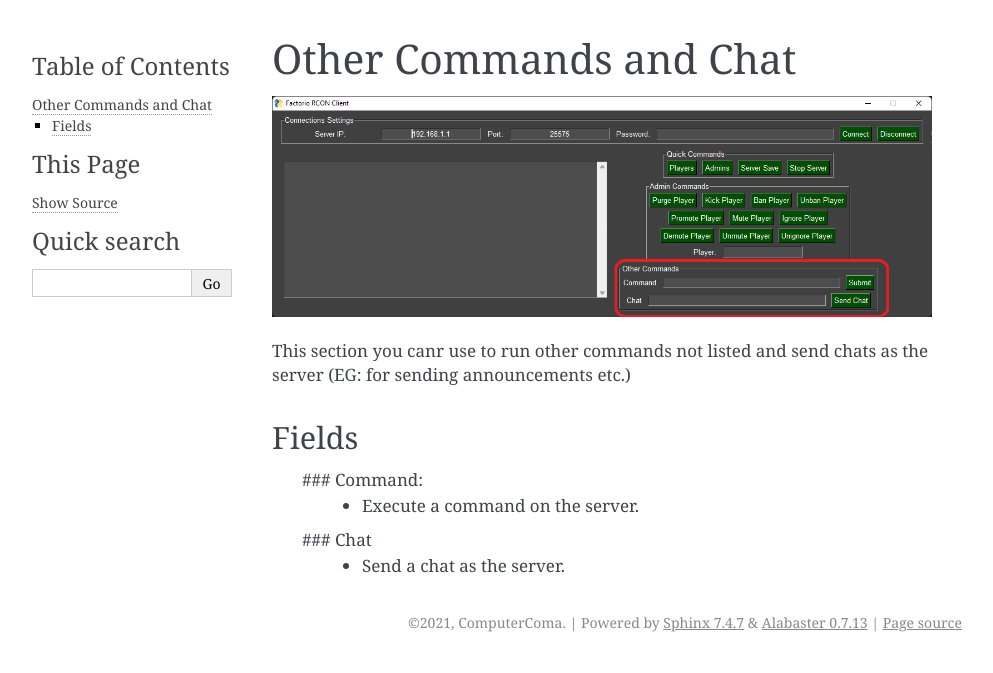
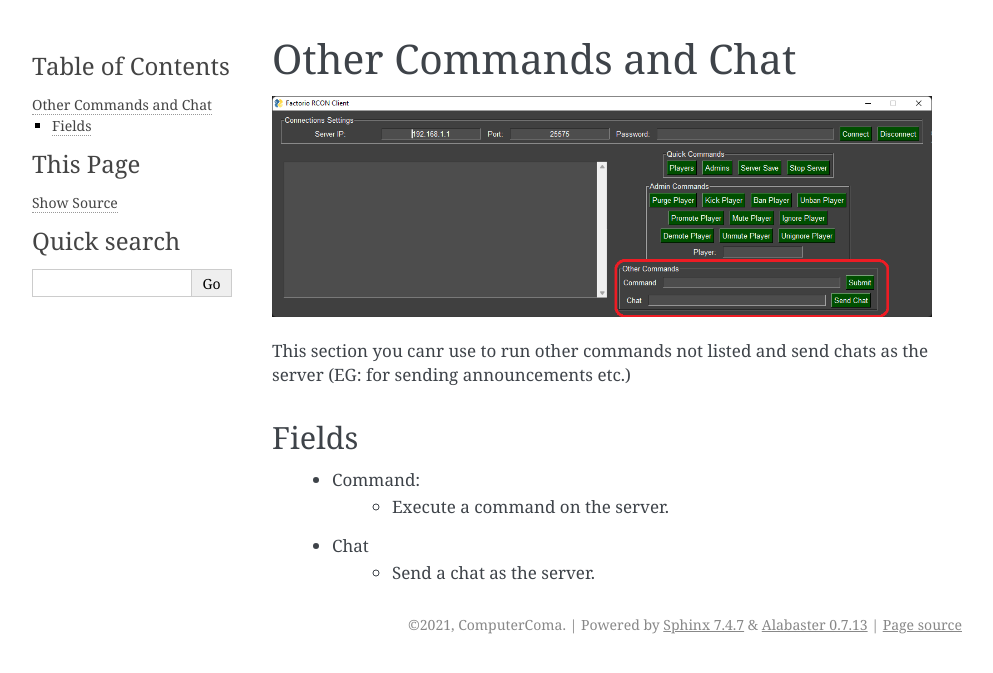
Before and after one commit to ComputerComa/Facotorio-rcon-gui, a Sphinx documentation site: the page built from docs/other_commands.rst, in a window 1280 px wide. Shown: the top 673 px of the page, without its empty margins (148-1141 px from the left). Built offline with Sphinx 7.4.7, drawn with Linux system fonts in a browser that asks for light colours; part of the change alters nothing that is shown.

```diff
--- a/docs/other_commands.rst
+++ b/docs/other_commands.rst
@@ -7,7 +7,7 @@ This section you canr use to run other commands not listed and send chats as the
 
 Fields
 ------
-    ### Command:
+    - Command:
         - Execute a command on the server.
-    ### Chat
+    - Chat
         - Send a chat as the server.
```
